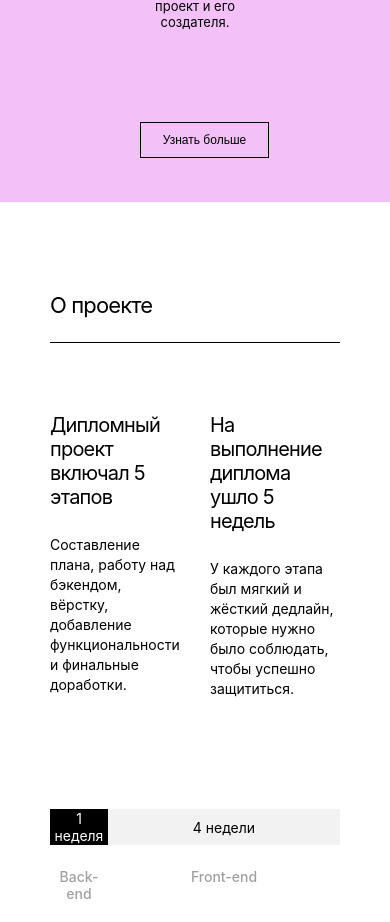
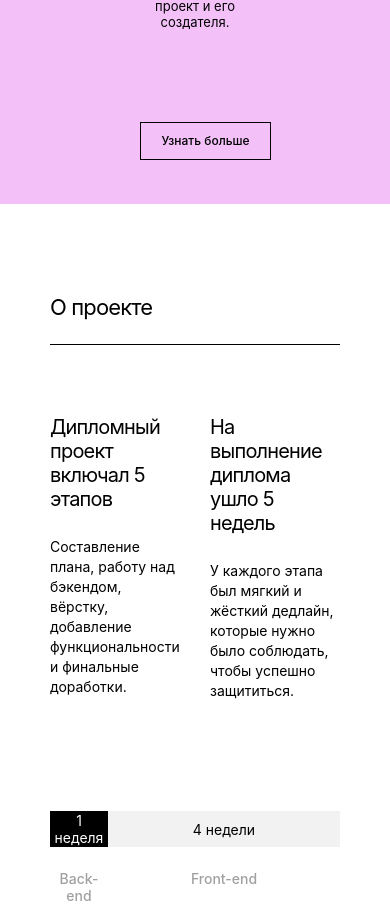
Before and after one commit to xeniabegunkova/movies-explorer-frontend, a React app: page / in a window 390 px wide. Shown: the part 842-1764 px from the top of the page. Built offline with nearby package versions, Linux system fonts and the light colour scheme.

Commit message:
add anchor link

```diff
--- a/src/components/App/App.css
+++ b/src/components/App/App.css
@@ -17,4 +17,5 @@
   min-height: 100vh;
   display: flex;
   flex-direction: column;
+  scroll-behavior: smooth;
 }
--- a/src/components/Main/AboutProject/AboutProject.js
+++ b/src/components/Main/AboutProject/AboutProject.js
@@ -2,7 +2,7 @@ import "./AboutProject.css"
 
 function AboutProject() {
     return (
-        <section className="about">
+        <section className="about" id="aboutProject">
             <h2 className="about__title">
                 О проекте
             </h2>
--- a/src/components/Main/Main.js
+++ b/src/components/Main/Main.js
@@ -2,7 +2,7 @@ import AboutMe from "./AboutMe/AboutMe";
 import AboutProject from "./AboutProject/AboutProject";
 import Portfolio from "./Portfolio/Portfolio";
 import Promo from "./Promo/Promo";
-import Techs from "./Techs/Techs";;
+import Techs from "./Techs/Techs";
 
 function Main() {
     return (
--- a/src/components/Main/Promo/Promo.css
+++ b/src/components/Main/Promo/Promo.css
@@ -41,9 +41,15 @@
     opacity: 0.5;
 }
 
-.promo__button {
+.promo__link {
+    margin: auto;
+    display: flex;
+    justify-content: center;
+    align-items: center;
     float: left;
     background-color: inherit;
+    text-decoration: none;
+    color: #000000;
     min-height: 36px;
     width: 129px;
     font-weight: 500;
@@ -53,7 +59,7 @@
     cursor: pointer;
 }
 
-.promo__button:hover {
+.promo__link:hover {
     opacity: 0.6;
 }
 
@@ -93,14 +99,14 @@
         mix-blend-mode: normal;
     }
 
-    .promo__button {
+    .promo__link {
         float: inherit;
     }
 }
 
 @media screen and (max-width: 320px) {
     .promo {
-        padding: 70px 10px 10px;
+        padding: 70px 10px 40px 10px;
         width: 300px;
     }
 
--- a/src/components/Main/Promo/Promo.js
+++ b/src/components/Main/Promo/Promo.js
@@ -20,9 +20,13 @@ function Promo() {
                     </p>
                 </div>
             </div>
-            <button className='promo__button' type='button'>Узнать больше</button>
+            <nav>
+            <a className='promo__link' href='#aboutProject'>Узнать больше</a>
+            </nav>
         </section>
     )
 }
 
 export default Promo;
+
+//https://htmlacademy.ru/courses/305/run/5
```
